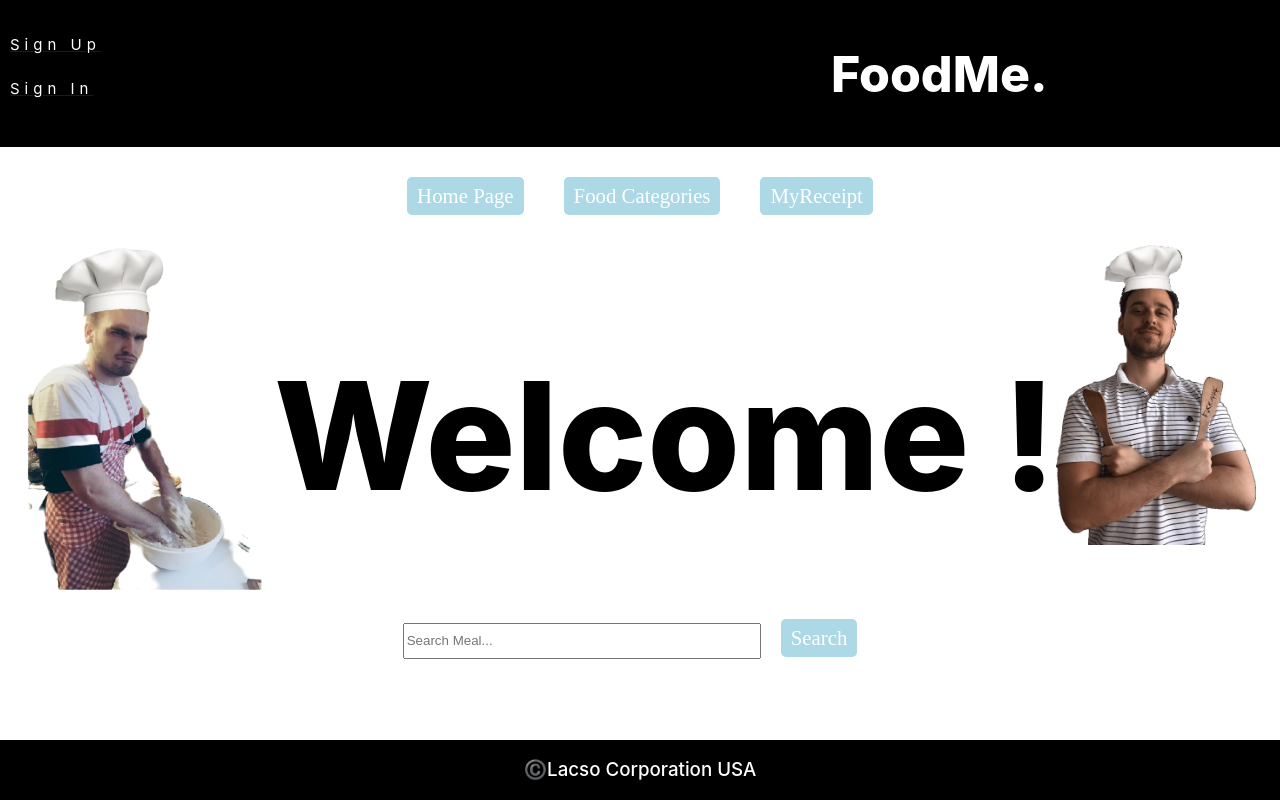
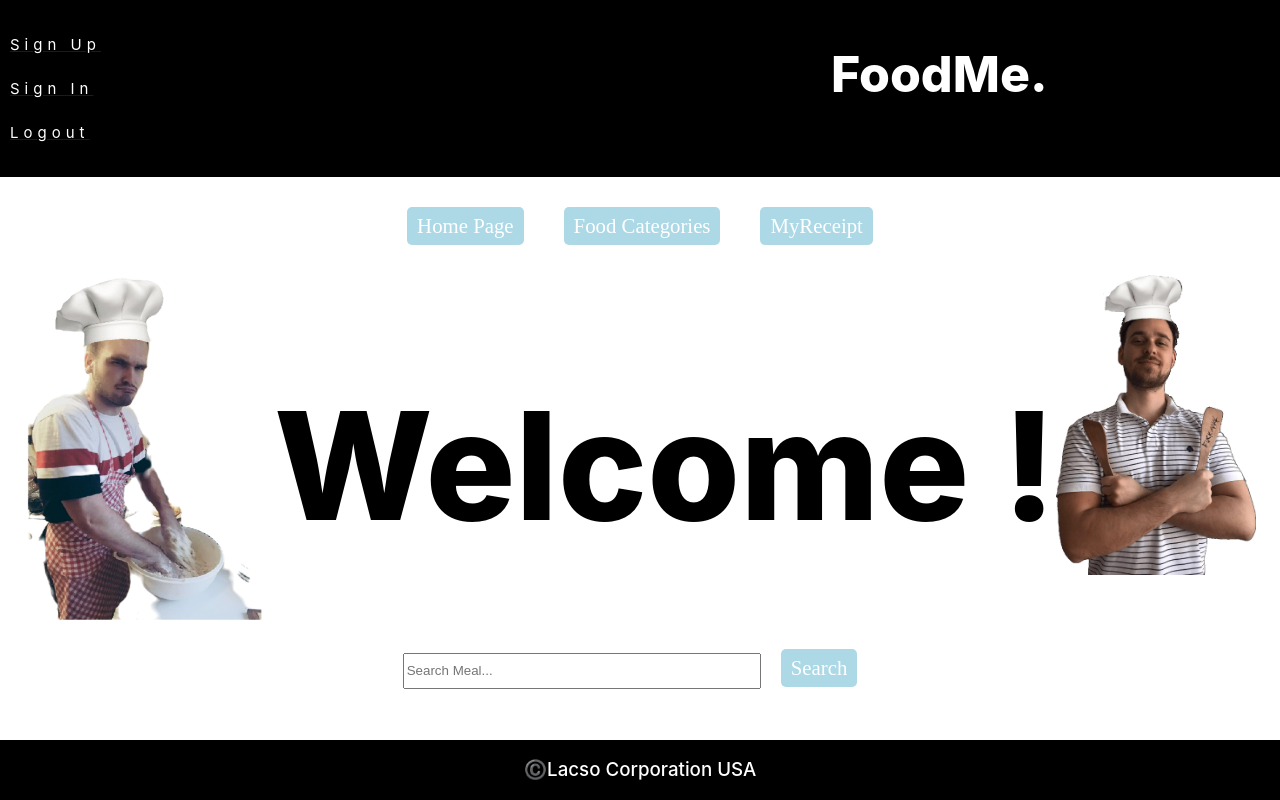
Before and after one commit to Laciface/foodMe, a React (Create React App) app: page / in a window 1280 px wide. Built offline with nearby package versions, Linux system fonts and the light colour scheme.

Commit message:
feat: logout function added

```diff
--- a/src/layouts/Header.js
+++ b/src/layouts/Header.js
@@ -3,12 +3,23 @@ import { Link } from 'react-router-dom';
 import styled from 'styled-components'
 
 const Header = (props) => {
+
+    const logout = (event)=> {
+        event.preventDefault();
+        sessionStorage.clear();
+        alert('Logout');
+        window.location.href = '/';
+
+    }
+
+
 	return (
         <HeaderSytle>
             <DIV>
             <DIV2>
             <Link to='/Registration'><H5>Sign Up</H5></Link>
             <Link to='/Login'><H5>Sign In</H5></Link>
+            <Link to='/'onClick={logout}><H5>Logout</H5></Link>
             </DIV2>
 			<DIV3>
                 <H1>FoodMe.</H1>
```
Also changed, not shown: 1 other file (tests, documents, lock files or other folders).
